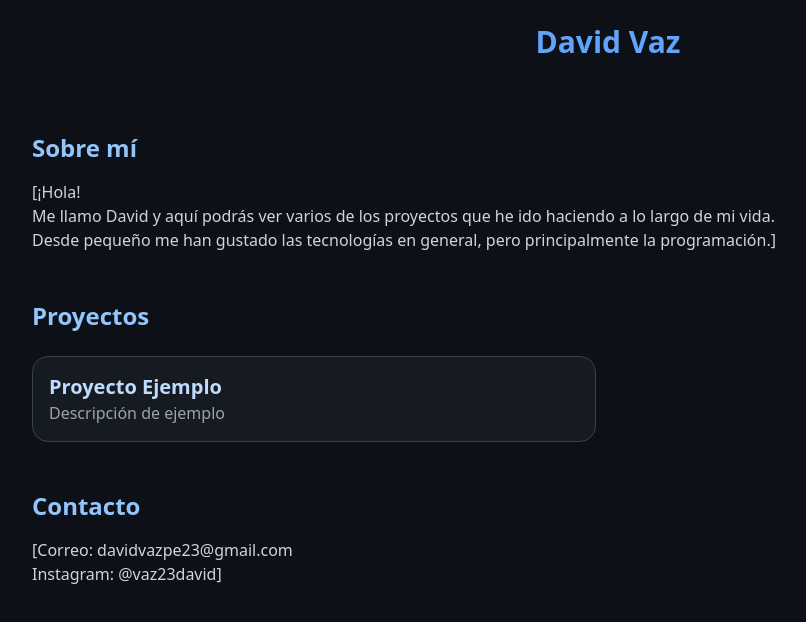
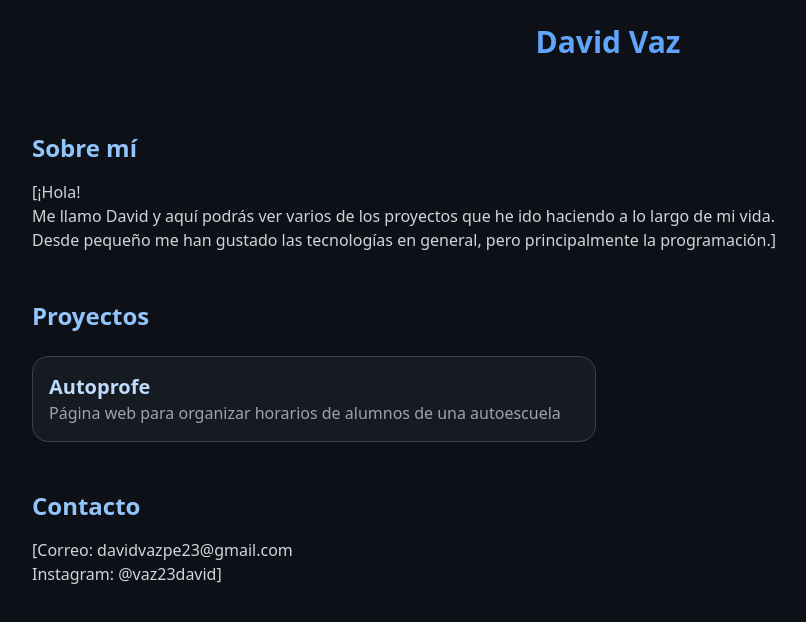
Before and after one commit to Davivp23/DavidVaz, a React (Vite) app: page / in a window 1280 px wide. Shown: the top 622 px of the page, without its empty margins (32-838 px from the left). Built offline with nearby package versions, Linux system fonts and the light colour scheme; the HTML template or start-up script is replaced by a standard one.

Commit message:
Update ProjectCard in Projects component with specific project details

```diff
--- a/src/components/Projects.jsx
+++ b/src/components/Projects.jsx
@@ -6,7 +6,7 @@ export default function Projects() {
     <section className="my-12">
       <h2 className="text-2xl font-semibold mb-6 text-blue-300">Proyectos</h2>
       <div className="grid md:grid-cols-2 gap-6">
-        <ProjectCard title="Proyecto Ejemplo" description="Descripción de ejemplo" link="#" />
+        <ProjectCard title="Autoprofe" description="Página web para organizar horarios de alumnos de una autoescuela" link="autoprofe.pages.dev" />
         {/* Agrega más ProjectCard aquí */}
       </div>
     </section>
```
